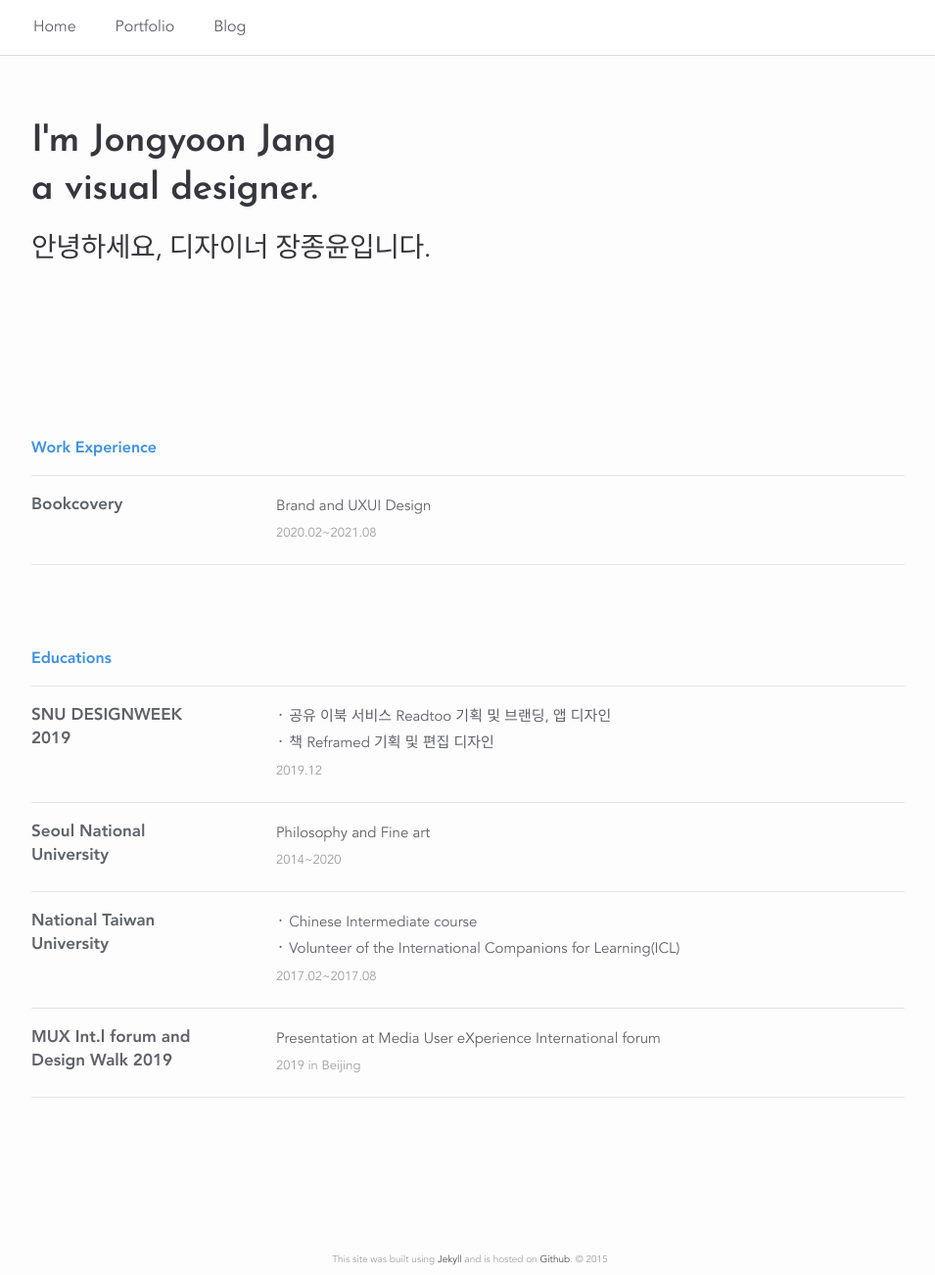
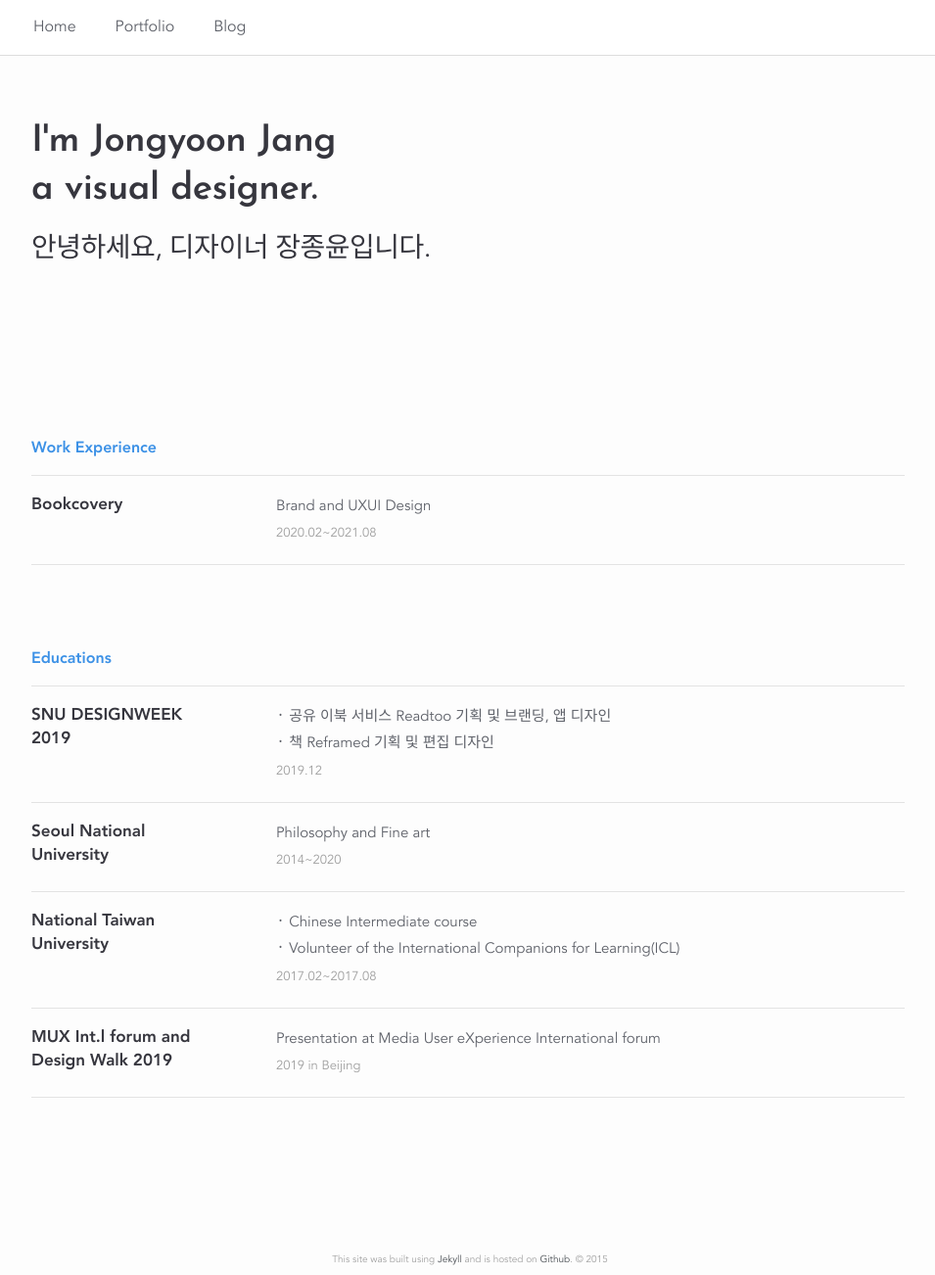
Before and after one commit to junethirty/junethirty.github.io, a Jekyll site: the page built from index.html, in a window 1280 px wide and 1302 px high. Shown: the whole window at 98% size, without its empty margins (162-1117 px from the left). Built offline with Jekyll 4.4.1, drawn with Linux system fonts in a browser that asks for light colours; nearby versions of some CDN libraries.

Commit message:
conflict resolved

```diff
--- a/_sass/_layout.scss
+++ b/_sass/_layout.scss
@@ -15,11 +15,13 @@
     font-size: 17px;
     font-weight: 700;
     line-height: 24px;
+
+    color: $title-color;
 }
 .company-description{
     float: left;
     font-size: 15px;
-    width: 500px;
+width: 500px;
 }
 
 .company-time {
@@ -33,7 +35,6 @@
     font-weight: 800;
     margin-bottom: 13px;
 }
-
 /**
  * Site header   **********************************************************
  */
```
